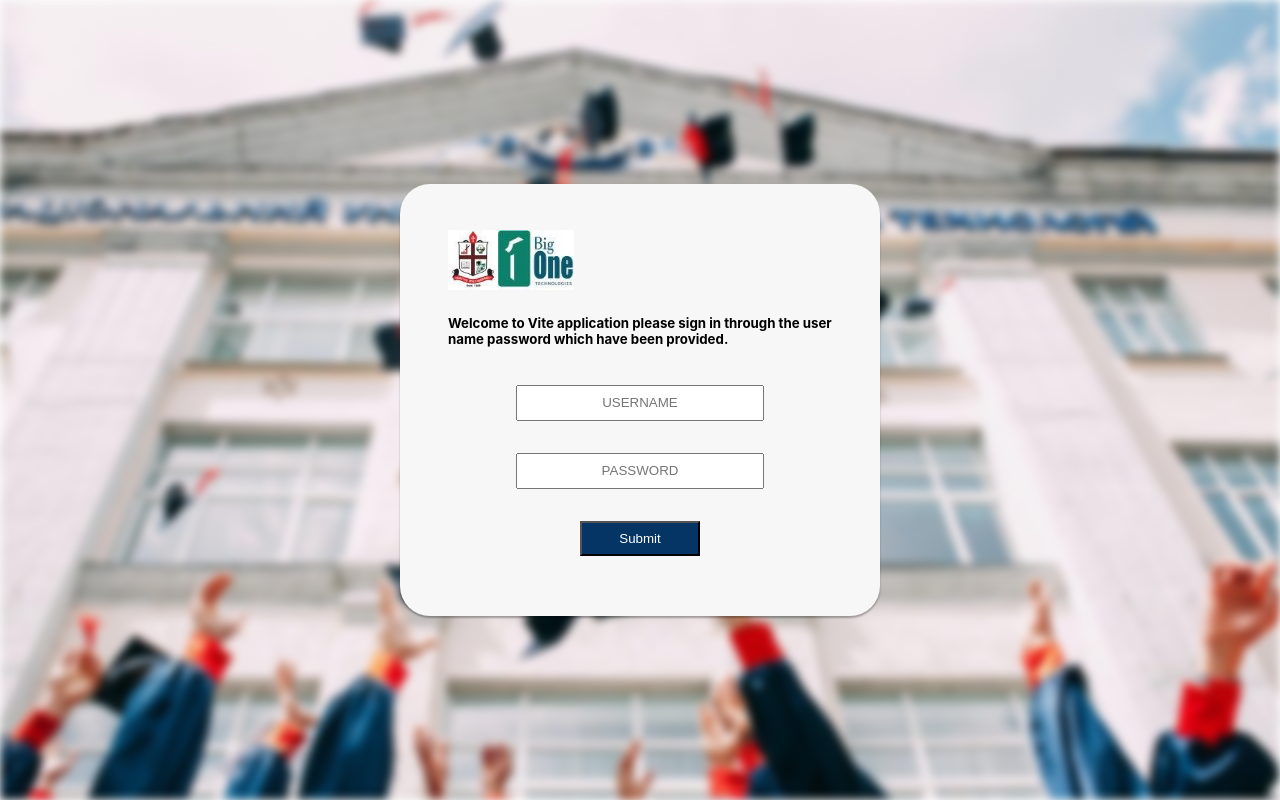
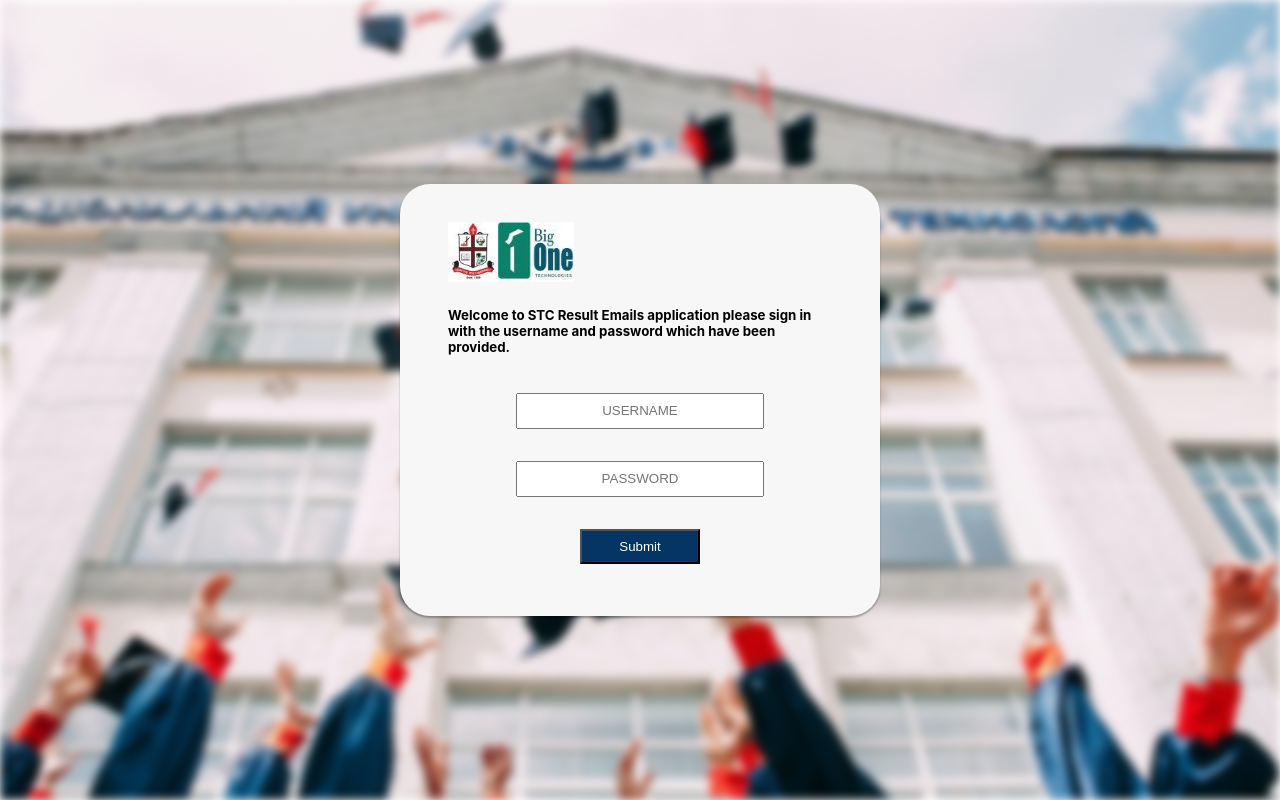
Before and after one commit to alfredjophy/Result-emails, a React (Vite) app in the folder fe/: page /login in a window 1280 px wide. Built offline with nearby package versions, Linux system fonts and the light colour scheme; no server answers.

Commit message:
minor fixed

```diff
--- a/fe/index.html
+++ b/fe/index.html
@@ -4,7 +4,7 @@
         <meta charset="UTF-8" />
         <link rel="icon" type="image/svg+xml" href="/src/favicon.svg" />
         <meta name="viewport" content="width=device-width, initial-scale=1.0" />
-    <title>Vite App</title>
+        <title>STC Result Emails</title>
     </head>
     <body>
         <div id="root"></div>
--- a/fe/src/App.jsx
+++ b/fe/src/App.jsx
@@ -29,9 +29,10 @@ function App() {
     console.log(user);
     const getloginStatus = useLoginStatus({
         onSuccess: (data) => {
+            console.log(data);
             setLoginStatus(() => data.loginStatus);
-            if (data.loginStatus && isLoggedIn === null) {
-                setUser(() => data);
+            setUser(() => data);
+            if (data.loginStatus && isLoggedIn == null) {
                 navigate("/");
             }
         },
--- a/fe/src/sections/dashboard/Dashboard.jsx
+++ b/fe/src/sections/dashboard/Dashboard.jsx
@@ -50,7 +50,7 @@ const Dashboard = () => {
             <section className={style.sec}>
                 <div className={style.cards}>
                     {departments.data.map((d) => (
-                        <DepartmentCard key={d.dname} d={d} />
+                        <DepartmentCard key={d.name} d={d} />
                     ))}
                 </div>
             </section>
--- a/fe/src/sections/login/Login.jsx
+++ b/fe/src/sections/login/Login.jsx
@@ -34,8 +34,9 @@ const Login = (props) => {
                         <img src={stc} alt="stc" />
                         <img src={bg1} alt="bigone" />
                         <h5>
-                            Welcome to Vite application please sign in through
-                            the user name password which have been provided.{" "}
+                            Welcome to STC Result Emails application please sign
+                            in with the username and password which have been
+                            provided.{" "}
                         </h5>
                     </div>
                     <input name="username" placeholder="USERNAME" />
```
Lines whose indentation alone changed are shown as unchanged.
